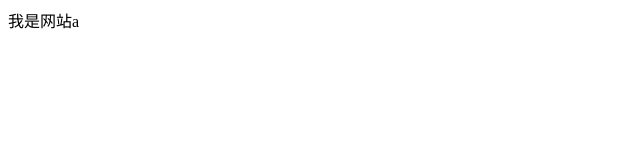
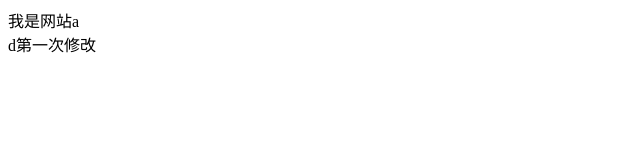
Before and after one commit to zhousong137325548/test3, a plain HTML site: page a.html in a window 1280 px wide. Shown: the whole page, without its empty margins (0-640 px from the left). Drawn offline with Linux system fonts and the light colour scheme.

Commit message:
这是第一次修改的a网页

```diff
--- a/a.html
+++ b/a.html
@@ -7,7 +7,7 @@
 <body>
 
    <div>我是网站a</div>
-
+   <div>d第一次修改</div>
 
 
 </body>
```
